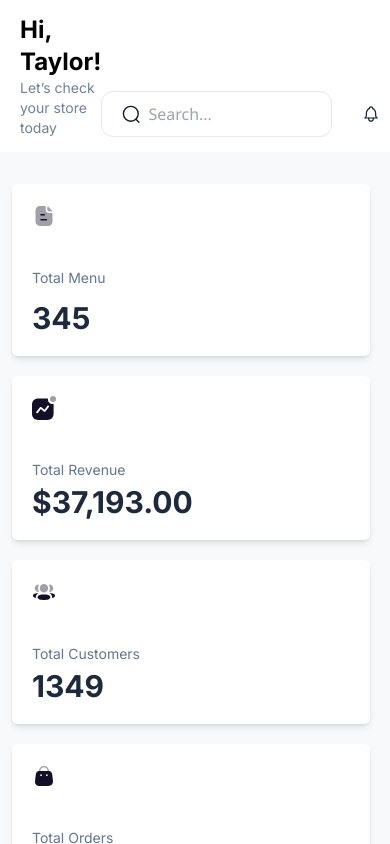
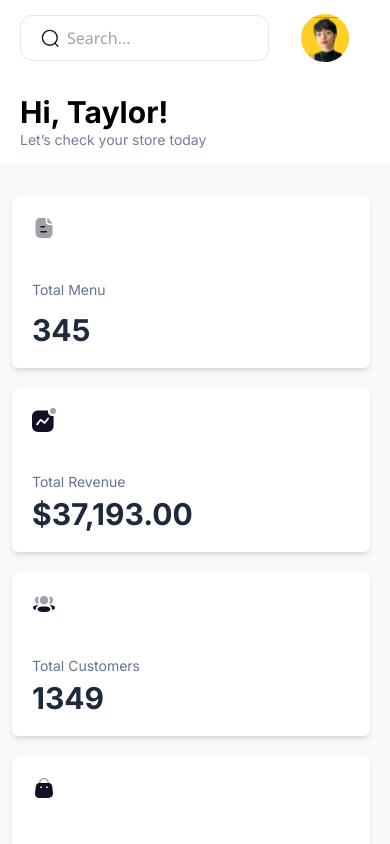
Before and after one commit to HenryAgu/Chucky, a Next.js app: page /dashboard in a window 390 px wide. Built offline with nearby package versions, Linux system fonts and the light colour scheme.

Commit message:
feat: complete mobile main bar

```diff
--- a/src/app/dashboard/layout.tsx
+++ b/src/app/dashboard/layout.tsx
@@ -10,9 +10,9 @@ const layout = ({ children }: { children: React.ReactNode }) => {
       <Sidebar />
       {/* Main bar */}
       <main className="w-full xl:w-[calc(100vw-271px)] h-screen overflow-hidden">
-        <header className="flex items-end justify-between py-3.5 px-5 shadow-md">
+        <header className="flex flex-col-reverse gap-y-8 xl:flex-row xl:items-end justify-between py-3.5 px-5 shadow-md">
           <div>
-            <h1 className="font-[inter] font-bold text-black text-2xl">
+            <h1 className="font-[inter] font-bold text-black text-3xl xl:text-2xl">
               Hi, Taylor!
             </h1>
             <p className="font-[inter] text-sm font-normal text-chucky-gray-200">
@@ -34,7 +34,7 @@ const layout = ({ children }: { children: React.ReactNode }) => {
               />
             </div>
             <div className="flex items-center gap-x-20">
-              <div className="flex items-center gap-x-3.5">
+              <div className="hidden xl:flex items-center gap-x-3.5">
                 <Image
                   src="/images/Notification.svg"
                   alt="icon"
@@ -56,7 +56,7 @@ const layout = ({ children }: { children: React.ReactNode }) => {
                   height={48}
                   className="w-[48px] h-[48px] aspect-[48/48] object-contain"
                 />
-                <h5 className="font-bold font-[inter] text-base">
+                <h5 className="font-bold font-[inter] text-base hidden xl:block">
                   Tynisha Obey
                 </h5>
               </div>
--- a/src/components/dashboard/MenuContainer.tsx
+++ b/src/components/dashboard/MenuContainer.tsx
@@ -32,13 +32,13 @@ const MenuContainer = () => {
   //     },
   // ];
   return (
-    <section className="shadow-md flex flex-col rounded-md mt-5 w-full p-5 mb-14">
+    <section className="shadow-md flex flex-col rounded-md mt-5 w-full p-3 xl:p-5 mb-14">
       <div className="flex flex-col gap-y-2 border-b">
         <h3 className="px-2 xl:px-5 font-[inter] text-[#081735] font-bold text-lg">
           Menu
         </h3>
         <div className="flex items-center justify-end px-2 xl:px-5">
-          <ul className="flex items-center gap-x-5 font-[inter] overflow-x-auto">
+          <ul className="flex items-center mt-2 xl:mt-0 gap-x-5 font-[inter] overflow-x-auto">
             <li className="cursor-pointer text-chucky-primary font-medium border-b-2 border-chucky-primary pb-3 transition ease-in-out shrink-0">
               All Categories
             </li>
@@ -54,7 +54,7 @@ const MenuContainer = () => {
           </ul>
         </div>
       </div>
-      <div className="flex overflow-x-auto xl:overflow-x-hidden w-full gap-x-5 gap-y-5 mt-5">
+      <div className="flex overflow-x-auto xl:overflow-x-hidden w-full gap-x-3 gap-y-5 mt-5">
         <div className="xl:basis-[65%] object-contain bg-cover bg-center bg-no-repeat bg-[url('/images/menu1.jpg')] rounded-md min-h-[240px] xl:min-h-[350px] p-2 xl:p-3 w-[258px] xl:w-full flex items-end xl:shrink shrink-0">
           <div className="border rounded-md border-white p-3 flex justify-between  bg-white/50 backdrop-blur-md border-white/20 shadow-[0_4px_6px_-2px_rgba(30,41,59,0.3),0_12px_16px_-4px_rgba(30,41,59,0.3)] w-full">
             <div>
```
